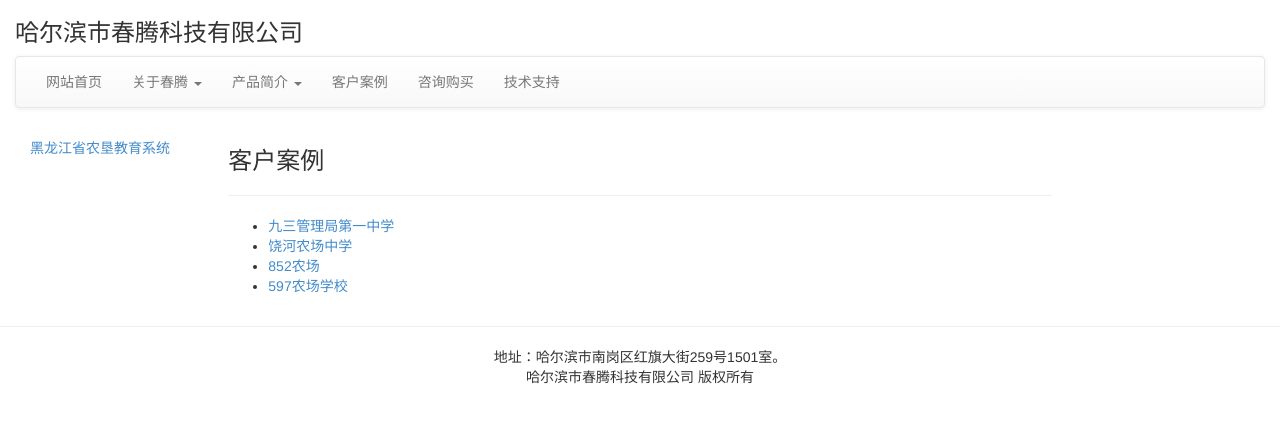
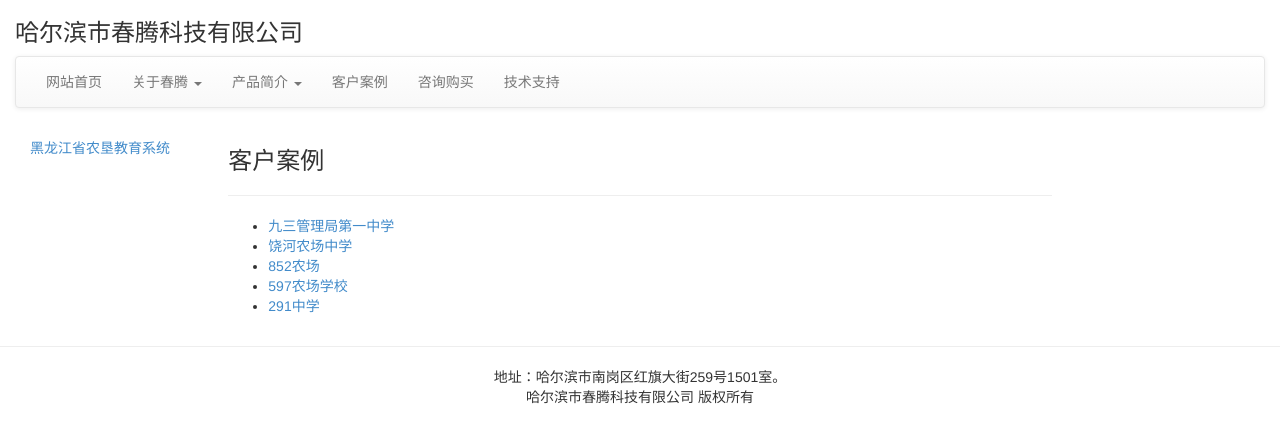
Before and after one commit to Zhou0426/counting_site, a Jekyll site: the page built from other/customer.html, in a window 1280 px wide. Shown: the top 443 px of the page. Built offline with Jekyll 4.4.1, drawn with Linux system fonts in a browser that asks for light colours; Markdown is read by kramdown in place of the engine named in the settings.

Commit message:
添加内容

```diff
--- a/other/customer.html
+++ b/other/customer.html
@@ -20,5 +20,8 @@ title: 客户案例
 		<li>
 			<a href="http://hxl597zx.30edu.com/">597农场学校</a>
 		</li>
+		<li>
+			<a href="http://291nczx.30edu.com/">291中学</a>
+		</li>
 	</ul>
 </div>
```
Also changed, not shown: 2 other files.
